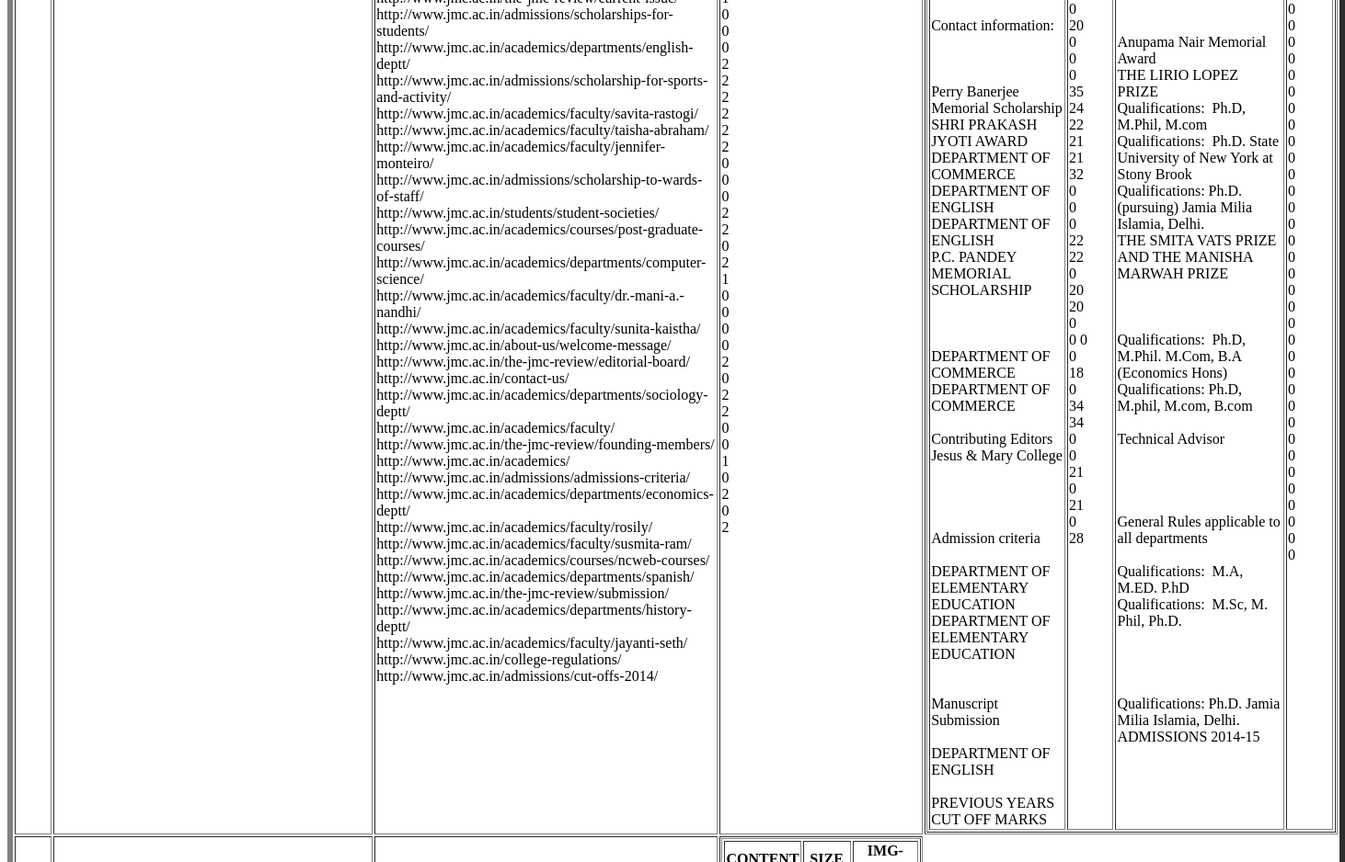
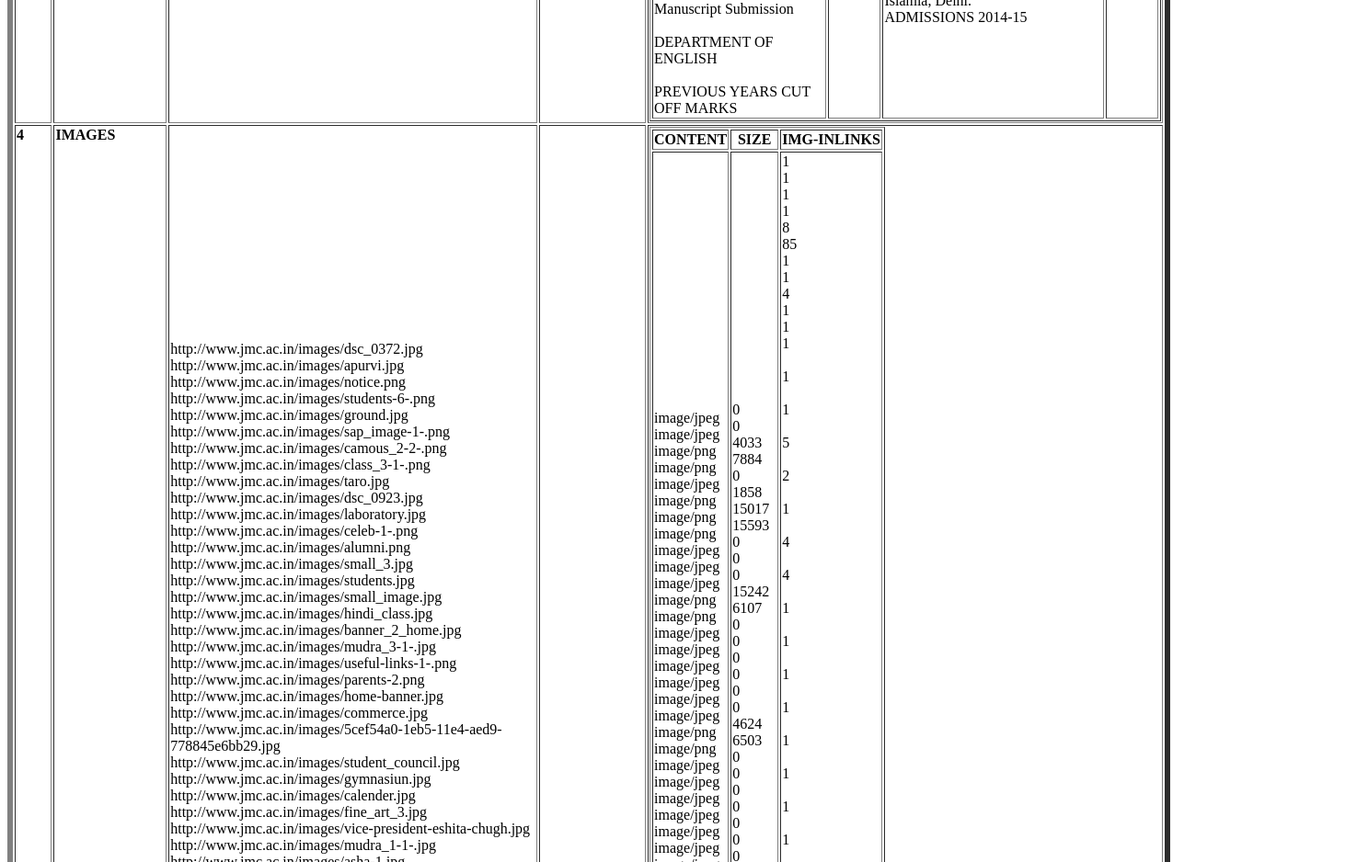
Before and after one commit to Anneie/jmc-seospider, a plain HTML site: page index.html in a window 1280 px wide. Shown: the part 5600-6538 px from the top of the page at 92% size, 1462 px wide, since content can reach past the window. Drawn offline with Linux system fonts and the light colour scheme.

Commit message:
Update index.html

```diff
--- a/index.html
+++ b/index.html
@@ -1219,7 +1219,7 @@ ADMISSIONS 2014-15<br>
 
    </td></tr></table></td></tr>
 <tr>
-<td>4</td> <td>http://www.jmc.ac.in/images/dsc_0372.jpg<br>
+<td valign="top"><b>4</b></td> <td valign="top"><b>IMAGES</b></td> <td>http://www.jmc.ac.in/images/dsc_0372.jpg<br>
 http://www.jmc.ac.in/images/apurvi.jpg<br>
 http://www.jmc.ac.in/images/notice.png<br>
 http://www.jmc.ac.in/images/students-6-.png<br>
```
